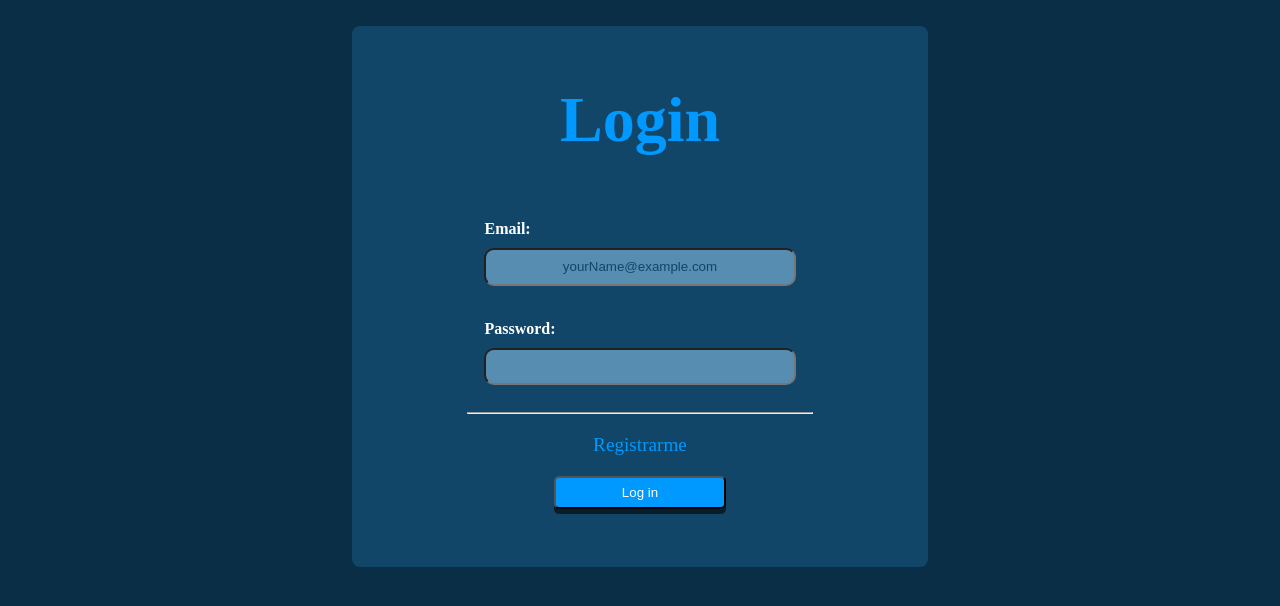
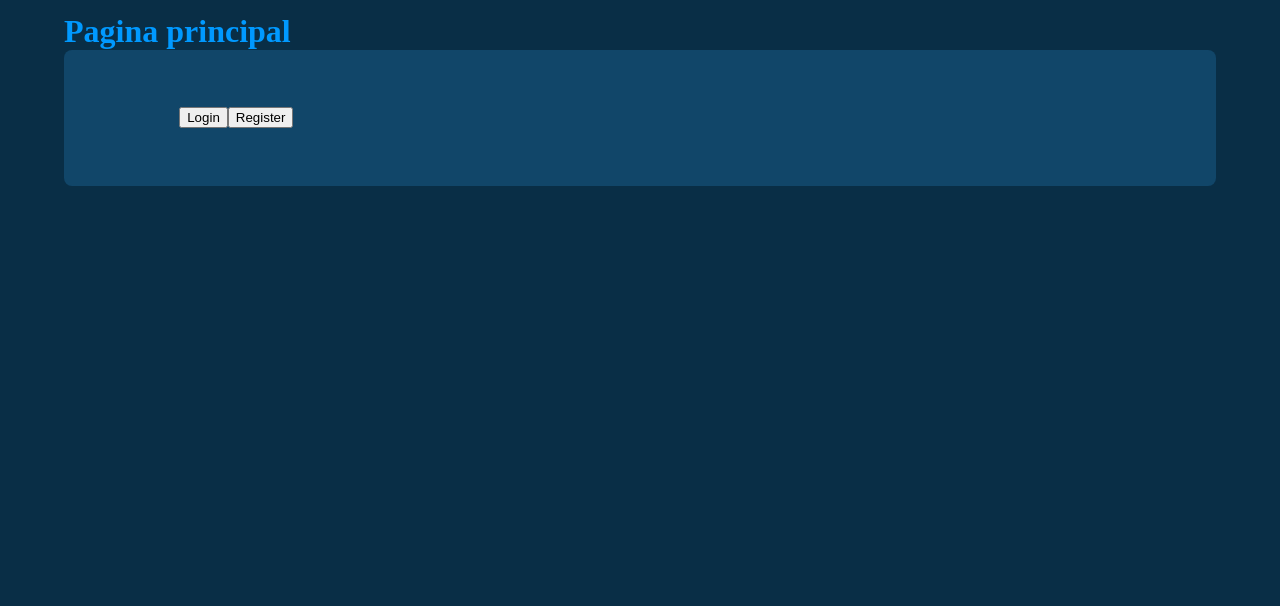
Before and after one commit to drecioa/angular-Finantra-bachata, an Angular app in the folder Finantra/: page /session in a window 1280 px wide. Shown: the top 606 px of the page. Built offline with nearby package versions, Linux system fonts and the light colour scheme.

Commit message:
config app component
estilado, y enrutado

```diff
--- a/Finantra/src/app/app.component.css
+++ b/Finantra/src/app/app.component.css
@@ -0,0 +1,3 @@
+main{
+    padding: 1% 5%;
+}
--- a/Finantra/src/app/app.component.html
+++ b/Finantra/src/app/app.component.html
@@ -1 +1,3 @@
-<app-login></app-login>
+<main>
+    <router-outlet></router-outlet>
+</main>
```
Also changed, not shown: Finantra/src/app/app.component.ts (+4 -5 lines).
